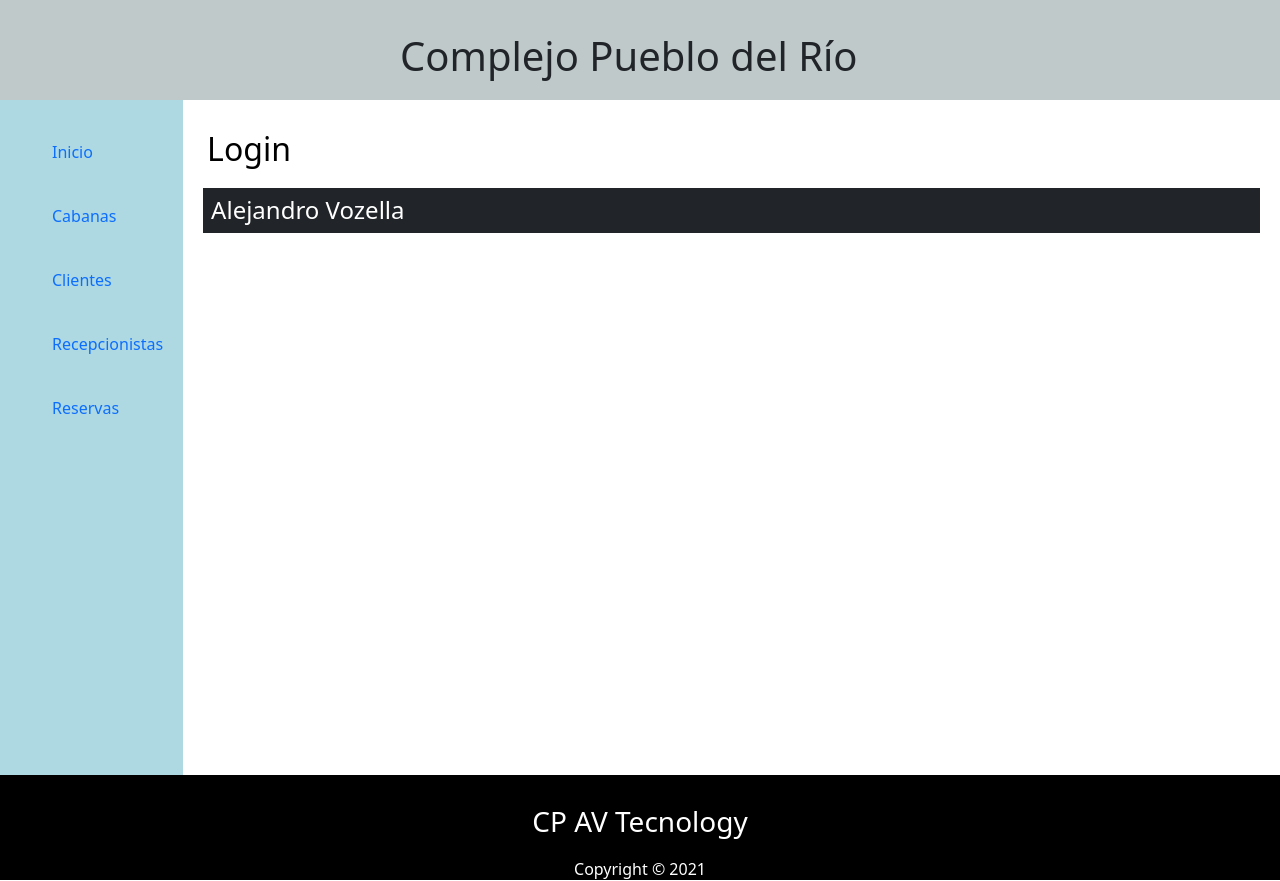
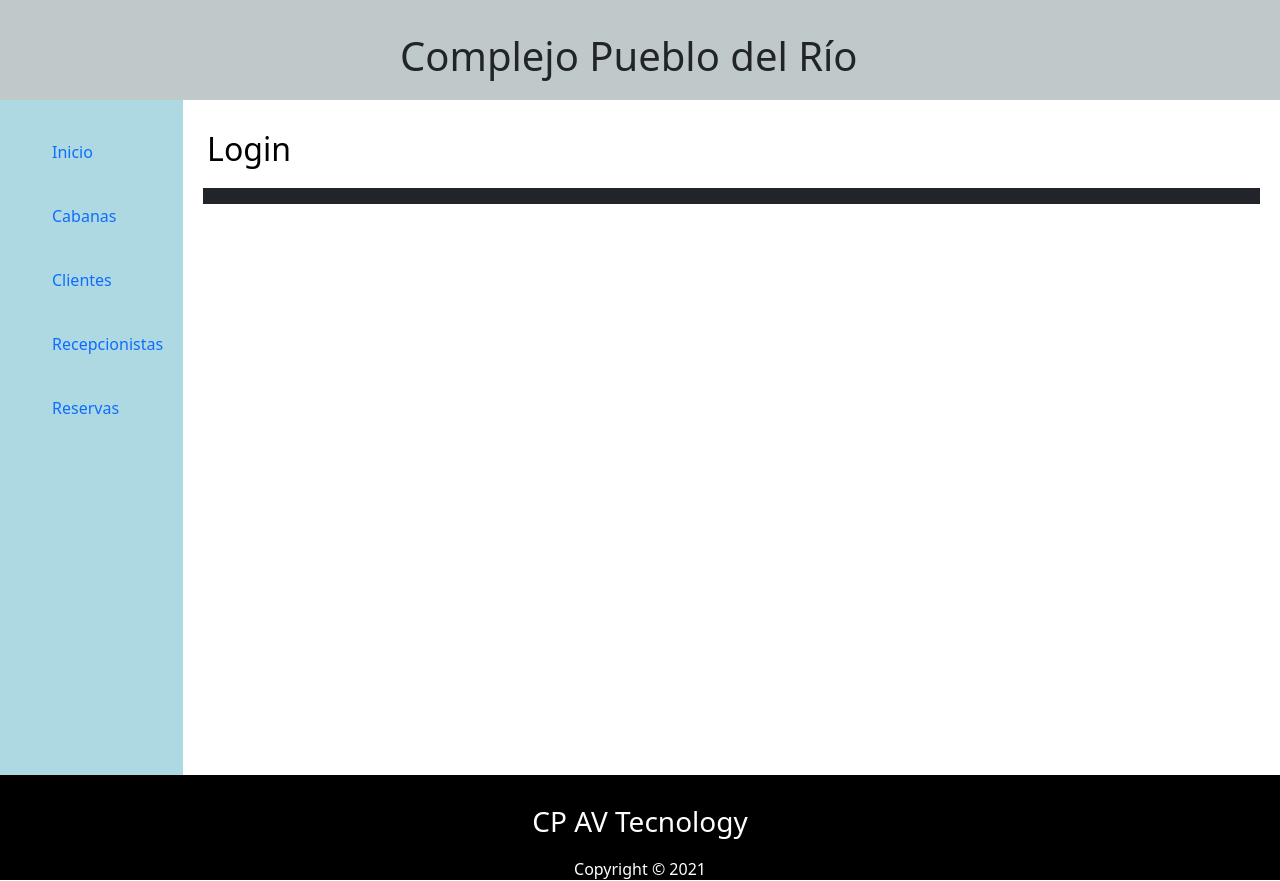
Before and after one commit to AlejandroVozella/pruebafinal, a React (Create React App) app: page / in a window 1280 px wide. Built offline with nearby package versions, Linux system fonts and the light colour scheme.

Commit message:
Primer Commit del Proyecto

```diff
--- a/src/Shared/Proyecto/Proyecto.js
+++ b/src/Shared/Proyecto/Proyecto.js
@@ -1,27 +1,21 @@
 import React from "react";
-import './style.css';
+import "./style.css";
 //import MaterialTable from 'material-table';
-import "bootstrap/dist/css/bootstrap.min.css"
+import "bootstrap/dist/css/bootstrap.min.css";
 
 const Proyecto = () => {
-
-
-
   return (
     <div>
       <table className="table table-dark">
-              <thead >
-
-              </thead>
+        <thead></thead>
         <tbody>
-
-
-                <tr className="alumnos"><h4>Alejandro Vozella</h4></tr>
+          <tr className="alumnos">
+            <h4></h4>
+          </tr>
         </tbody>
       </table>
-
     </div>
   );
-}
+};
 
 export default Proyecto;
```
Lines whose indentation alone changed are shown as unchanged.
